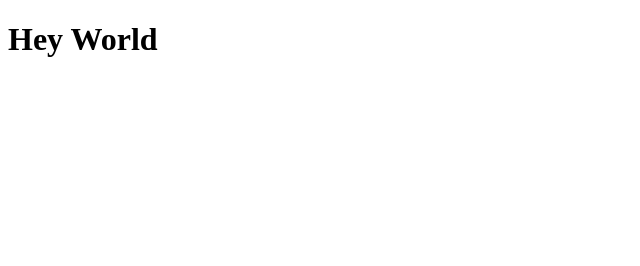
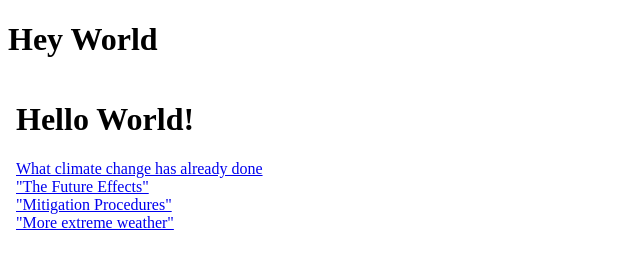
Before and after one commit to Richard2110456/Climatechangenyc, a plain HTML site: page Already_Caused.html in a window 1280 px wide. Shown: the whole page, without its empty margins (0-640 px from the left). Drawn offline with Linux system fonts and the light colour scheme.

Commit message:
links(2)

```diff
--- a/Already_Caused.html
+++ b/Already_Caused.html
@@ -8,5 +8,6 @@
 </head>
 <body>
     <h1> Hey World</h1>
+    <iframe frameborder="0" src="index.html"></iframe>
 </body>
 </html>
```
Also changed, not shown: Combatting_increased_extreme_weather.html (+1 -0 lines), future_effects.html (+1 -0 lines).
